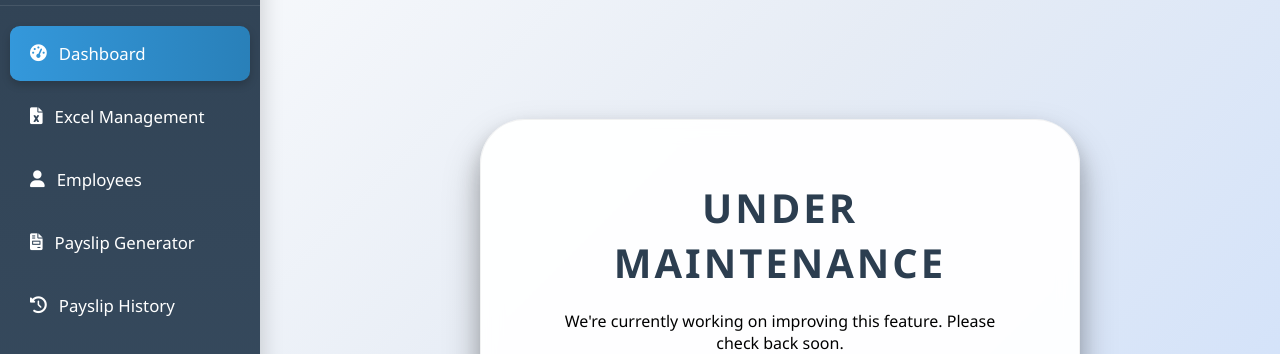
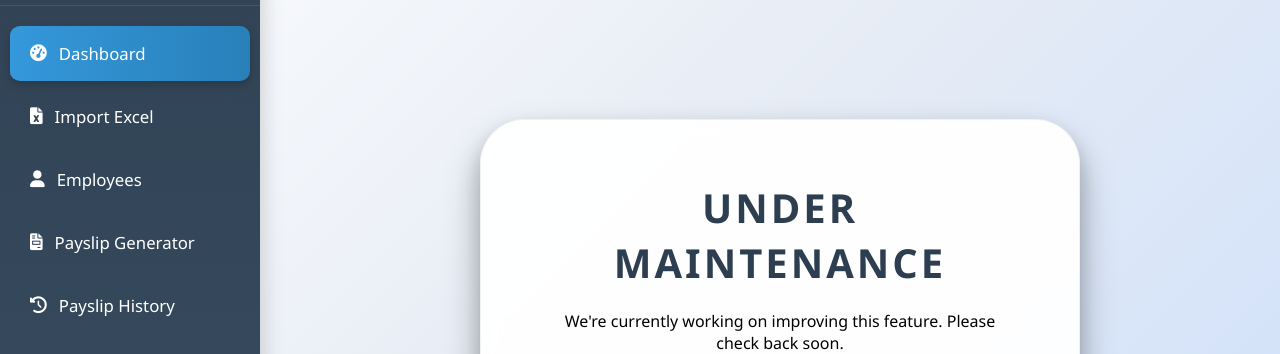
Before and after one commit to karris041402/payslip-softeng, a PHP site: page /dashboard.php in a window 1280 px wide. Shown: the part 133-487 px from the top of the page. Run offline with PHP 8.4, Linux system fonts and the light colour scheme; some libraries are stand-ins or nearby versions.

Commit message:
Update dashboard.php

```diff
--- a/dashboard.php
+++ b/dashboard.php
@@ -4,6 +4,7 @@
     <meta charset="UTF-8">
     <meta name="viewport" content="width=device-width, initial-scale=1.0">
     <title>Payslip History</title>
+    <link rel="icon" type="image/x-icon" href="EARIST_Logo (1).ico">
     <link href="https://cdnjs.cloudflare.com/ajax/libs/font-awesome/6.0.0/css/all.min.css" rel="stylesheet">
     <link href="https://cdn.datatables.net/1.11.5/css/jquery.dataTables.min.css" rel="stylesheet">
     <style>
@@ -223,8 +224,8 @@
         </div>
         <ul class="sidebar-menu">
             <li class="activeTab"><i class="fas fa-tachometer-alt"></i> Dashboard</li>
-            <li><i class="fas fa-file-excel"></i> Excel Management</li>
-            <li><i class="fas fa-user"></i> Employees</li>
+            <li><i class="fas fa-file-excel"></i>Import Excel</li>
+            <li><i class="fas fa-user"></i>Employees</li>
             <li><i class="fas fa-file-invoice"></i> Payslip Generator</li>
             <li><i class="fas fa-history"></i> Payslip History</li>
             <li><i class="fas fa-chart-bar"></i> Reports</li>
@@ -237,7 +238,7 @@
     document.querySelectorAll('.sidebar-menu li').forEach(item => {
         item.addEventListener('click', function() {
             if (this.textContent.includes('Dashboard')) window.location.href = 'dashboard.php';
-            if (this.textContent.includes('Excel')) window.location.href = 'manage_excells.php';
+            if (this.textContent.includes('Excel')) window.location.href = 'import_excel.php';
              if (this.textContent.includes('Employees')) window.location.href = 'employee.php';
             if (this.textContent.includes('Payslip Generator')) window.location.href = 'index.php';
             if (this.textContent.includes('Payslip History')) window.location.href = 'payslip_history.php';
```
